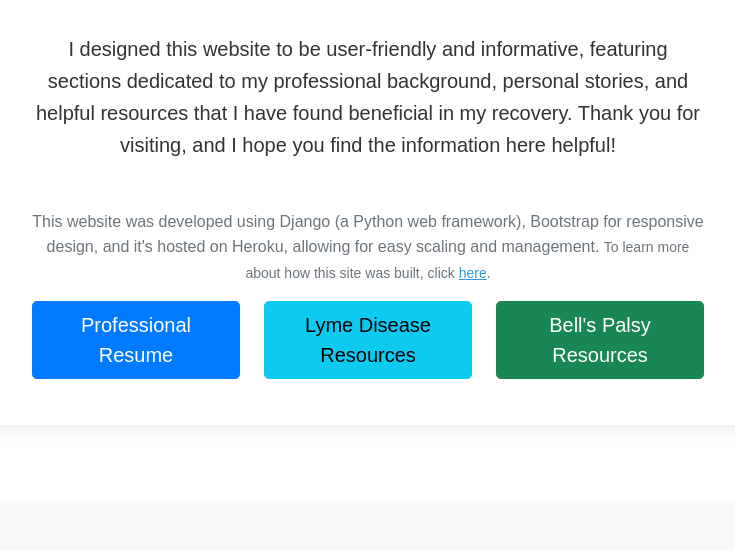
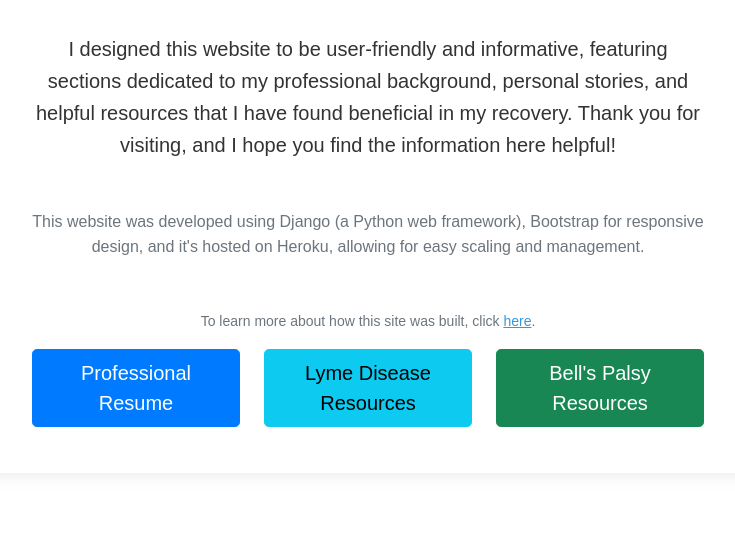
Before and after one commit to HaydenBussard/mywebsite, a Django app: page / in a window 1280 px wide. Shown: the part 855-1406 px from the top of the page, without its empty margins (272-1007 px from the left). Before the commit the page ends 1358 px from the top, so only its background shows below. Run offline with Django 4.2, Linux system fonts and the light colour scheme; some libraries are stand-ins or nearby versions.

Commit message:
Create new prargraph for learn more statement on home page

```diff
--- a/my_website/templates/home.html
+++ b/my_website/templates/home.html
@@ -22,9 +22,10 @@
             <!-- Added subtle link to website_info page -->
             <p class="mt-5 text-muted">
                 This website was developed using Django (a Python web framework), Bootstrap for responsive design, and it's hosted on Heroku, allowing for easy scaling and management.
+            </p>
+            <p class="mt-5 text-muted">
                 <span class="small">To learn more about how this site was built, click <a href="{% url 'website_info' %}">here</a>.</span>
             </p>
-
             <div class="row">
                 <div class="col-md-4 mb-3">
                     <a href="{% url 'about' %}" class="btn btn-primary btn-lg btn-block">Professional Resume</a>
```
